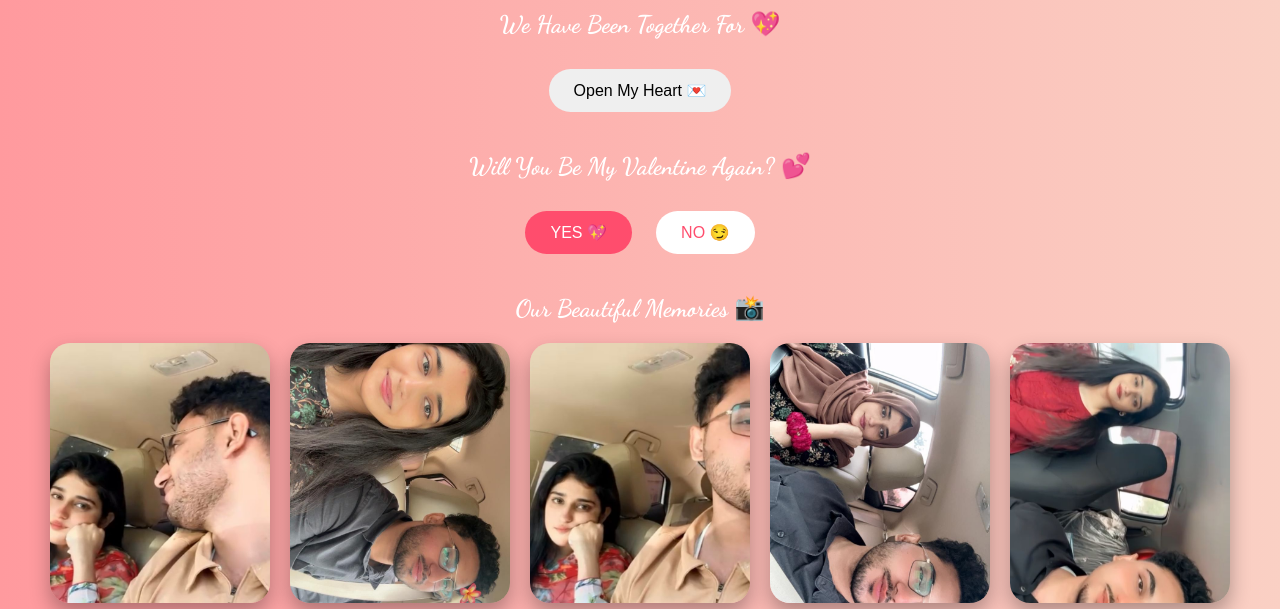
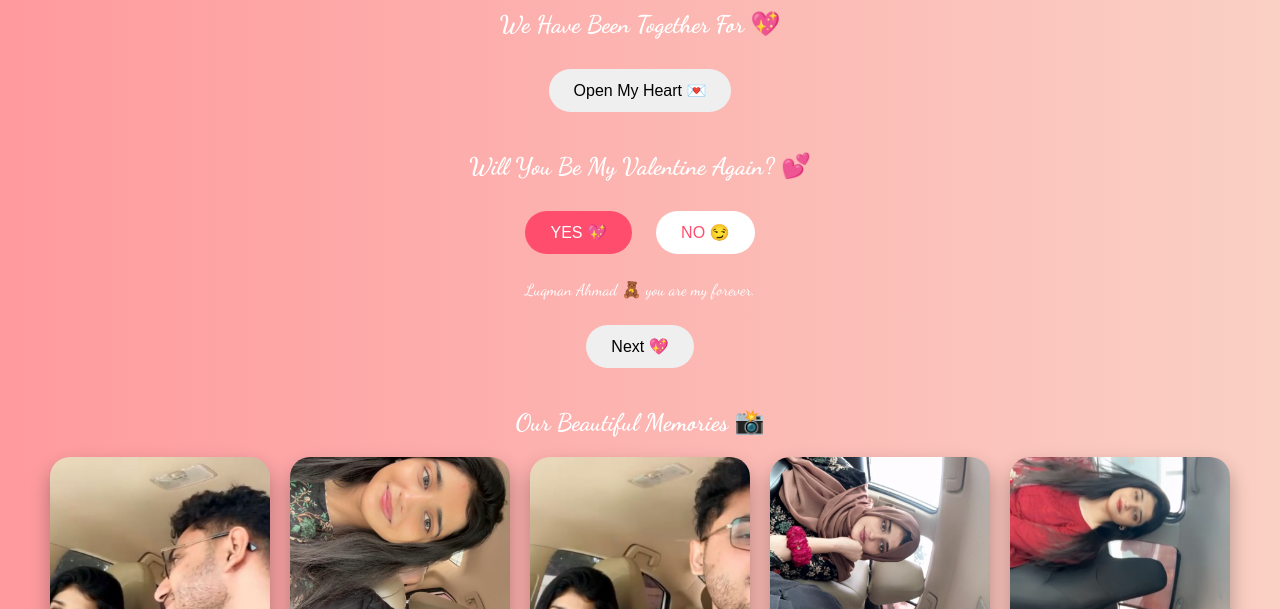
Before and after one commit to sunduszafar557/valentine-website, a plain HTML site: page index.html in a window 1280 px wide. Both pictures are taken after a click on the button "YES 💖". Shown: the part 191-800 px from the top of the page. Drawn offline with Linux system fonts and the light colour scheme.

Commit message:
Update index.html

```diff
--- a/index.html
+++ b/index.html
@@ -34,10 +34,13 @@ Even when we fight, my heart still chooses you.
 <button id="yesBtn">YES 💖</button>
 <button id="noBtn">NO 😏</button>
 </div>
-  <p id="yesMessage" class="hidden">
-Luqman Ahmad 🧸 you are my forever.
-No matter what life brings, I choose you every single time. 💕
-</p>
+  <div id="loveMessages" class="hidden">
+  <p>Luqman Ahmad 🧸 you are my forever.</p>
+  <p>No matter what life brings, I choose you every single time. 💕</p>
+  <p>Every moment with you feels like magic ✨</p>
+  <button id="nextLineBtn">Next 💖</button>
+</div>
+
 
 
 <h2>Our Beautiful Memories 📸</h2>
```
